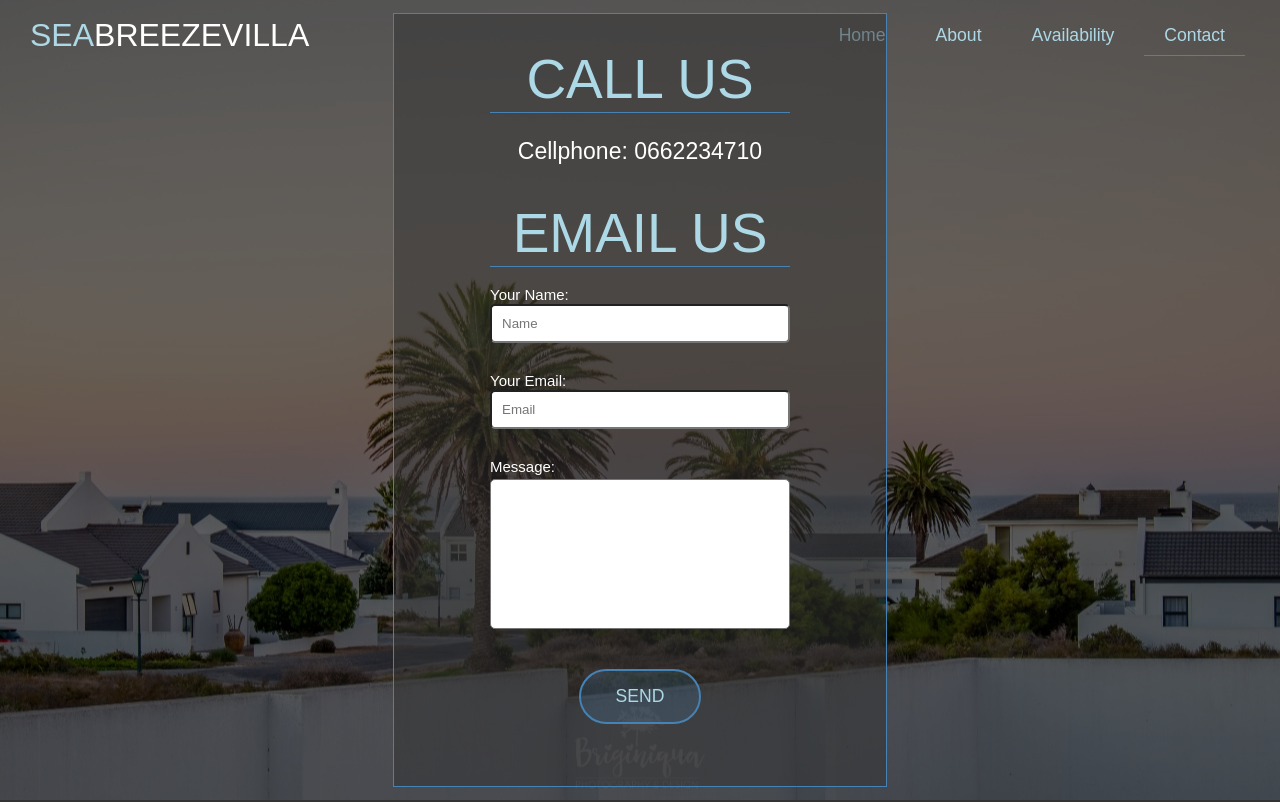
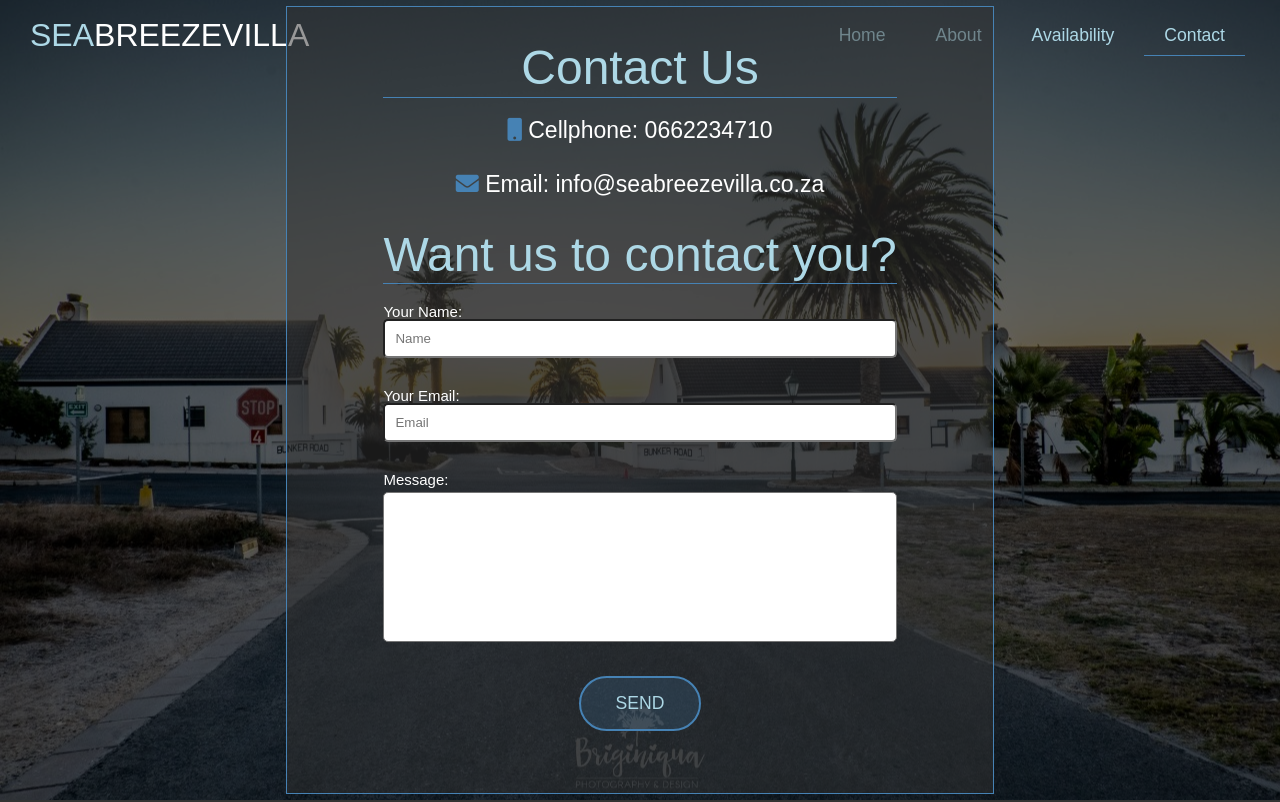
Before and after one commit to RocheBenn/SeaBreezeVilla, a plain HTML site: page contact.html in a window 1280 px wide. Shown: the top 802 px of the page. Drawn offline with Linux system fonts and the light colour scheme.

Commit message:
Update 3

```diff
--- a/CSS/style.css
+++ b/CSS/style.css
@@ -268,11 +268,14 @@ img {
   margin-top: 20px;
 }
 
+/* Start of Availability page */
+
+
 /* Start of Contact page */
 
 /* Header */
 .contact-form {
-  background: url('../img/view1.jpg') no-repeat center center/cover;
+  background: url('../img/view2.jpg') no-repeat center center/cover;
   height: 100vh;
   position: relative;
   color: #fff;
@@ -321,6 +324,11 @@ img {
   border: steelblue 1px solid;
   padding: 2rem 6rem;
   background: rgba(51,51,51,0.5);
+  line-height: 1;
+}
+
+.contact-form .content h1 {
+  font-size: 3rem;
 }
 
 .contact-form label {
@@ -341,7 +349,7 @@ img {
 }
 
 .contact-form textarea {
-  width: 300px;
+  width: 100%;
   height: 150px;
   padding: 12px 12px;
   box-sizing: border-box;
--- a/contact.html
+++ b/contact.html
@@ -25,9 +25,10 @@
     </div>
     <div class="content">
       <form class="form" name="contact" method="POST" data-netlify="true">
-        <h1>CALL US</h1>
-      <p>Cellphone: 0662234710</p>
-      <h1>EMAIL US</h1>
+        <h1>Contact Us</h1>
+      <p><a href=""><i class="fas fa-mobile"></i></a> <span>Cellphone: 0662234710</span></p>
+      <p><a href=""><i class="fas fa-envelope"></i></a> <span></span>Email: info@seabreezevilla.co.za</span> </p>
+      <h1>Want us to contact you?</h1>
         <p>
           <label>Your Name:</label>
           <input type="text" name="name" placeholder="Name" />
@@ -49,8 +50,8 @@
 
   <footer class="footer">
     <div class="social">
-      <a href="#"><i class="fab fa-facebook fa-2x"></i></a>
-      <a href="#"><i class="fab fa-instagram fa-2x"></i></a>
+      <a href="https://www.facebook.com/Seabreezevilla1/"><i class="fab fa-facebook fa-2x"></i></a>
+      <a href="https://www.instagram.com/seabreezevilla1/"><i class="fab fa-instagram fa-2x"></i></a>
       </div>
       <p>Copyright &copy; 2021 - SeaBreeze Villa</p>
   </footer>
```
Also changed, not shown: Index.html (+7 -3 lines), about.html (+2 -2 lines), availability.html (+2 -2 lines).
